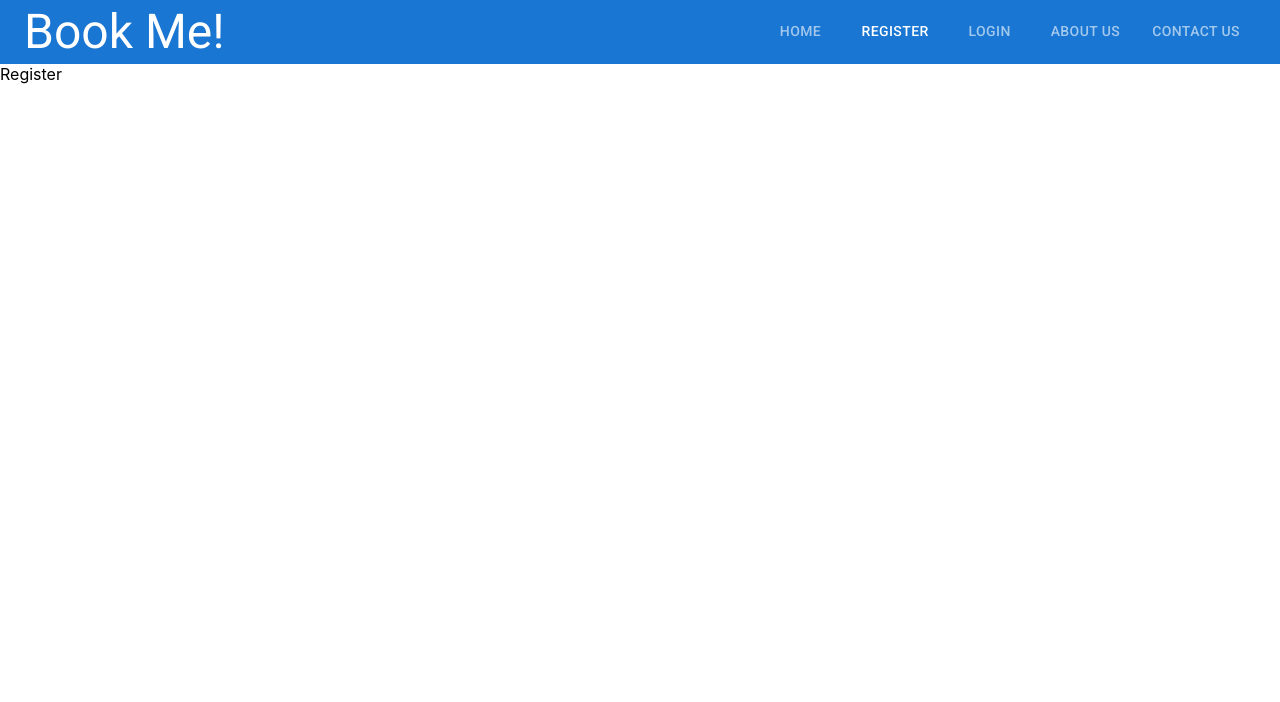
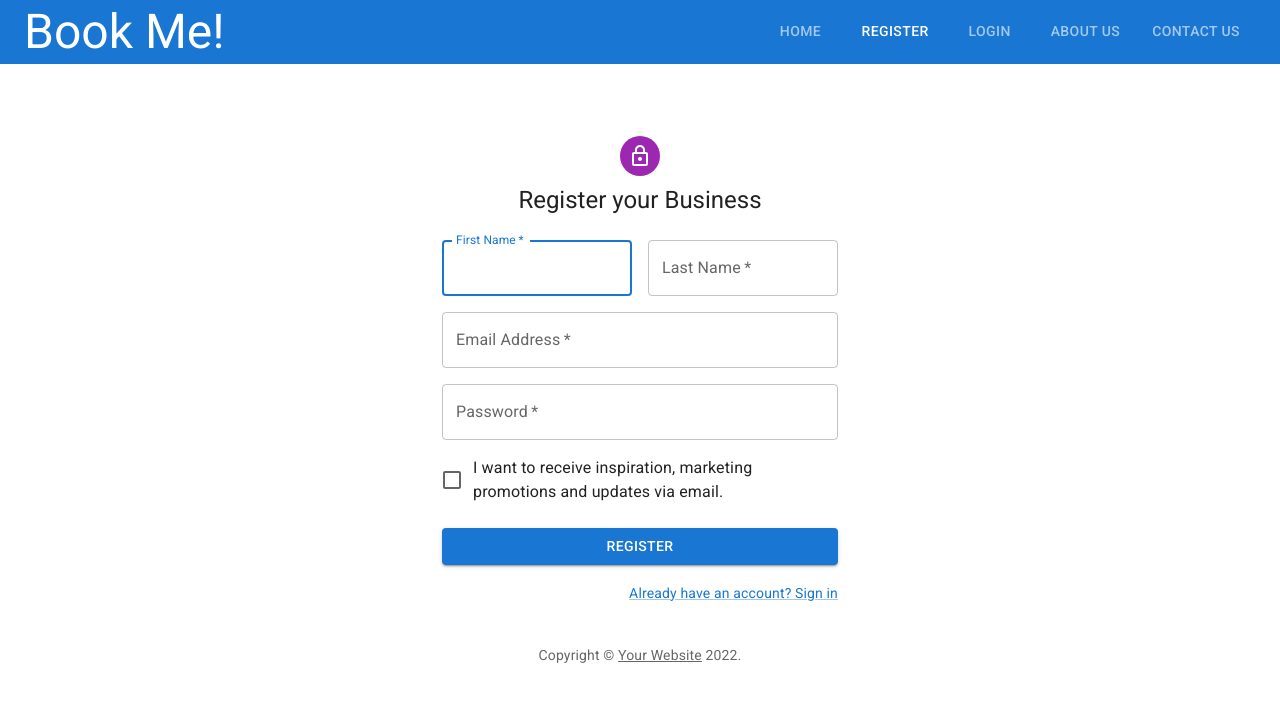
Before and after one commit to keithwv/codebusters, a React (Create React App) app in the folder client/: page /Register in a window 1280 px wide. Shown: the top 702 px of the page. Built offline with nearby package versions, Linux system fonts and the light colour scheme.

Commit message:
added raw registration for business

```diff
--- a/client/src/App.js
+++ b/client/src/App.js
@@ -3,14 +3,17 @@ import { ThemeProvider } from "@material-ui/styles";
 import Header from "./Components/User Interface/Header";
 import theme from "./Components/User Interface/Theme";
 import { Route, Routes } from "react-router-dom";
+// import UserType from "./Components/User Type/UserType";
+import RegisterBusiness from "./Components/Register/RegisterBusiness";
 
 function App(props) {
   return (
     <ThemeProvider theme={theme}>
       <Header />
+      {/* <UserType /> */}
       <Routes>
         <Route path='/' element={<div>Home</div>} />
-          <Route path='/Register' element={<div>Register</div>} />
+        <Route path='/Register' element={<RegisterBusiness />} />
         <Route path='/Login' element={<div>Login</div>} />
         <Route path='/AboutUs' element={<div>About Us</div>} />
         <Route path='/ContactUs' element={<div>Contact us</div>} />
--- /dev/null
+++ b/client/src/Components/Register/RegisterBusiness.js
@@ -0,0 +1,137 @@
+import * as React from 'react';
+import Avatar from '@mui/material/Avatar';
+import Button from '@mui/material/Button';
+import CssBaseline from '@mui/material/CssBaseline';
+import TextField from '@mui/material/TextField';
+import FormControlLabel from '@mui/material/FormControlLabel';
+import Checkbox from '@mui/material/Checkbox';
+import Link from '@mui/material/Link';
+import Grid from '@mui/material/Grid';
+import Box from '@mui/material/Box';
+import LockOutlinedIcon from '@mui/icons-material/LockOutlined';
+import Typography from '@mui/material/Typography';
+import Container from '@mui/material/Container';
+import { createTheme, ThemeProvider } from '@mui/material/styles';
+
+function Copyright(props) {
+  return (
+    <Typography variant="body2" color="text.secondary" align="center" {...props}>
+      {'Copyright © '}
+      <Link color="inherit" href="https://mui.com/">
+        Your Website
+      </Link>{' '}
+      {new Date().getFullYear()}
+      {'.'}
+    </Typography>
+  );
+}
+
+const theme = createTheme();
+const register = function () {
+  console.log ("Registration completed")
+
+}
+
+export default function RegisterBusiness() {
+  const handleSubmit = (event) => {
+    event.preventDefault();
+    const data = new FormData(event.currentTarget);
+    // eslint-disable-next-line no-console
+    console.log({
+      email: data.get('email'),
+      password: data.get('password'),
+    });
+  };
+
+  return (
+    <ThemeProvider theme={theme}>
+      <Container component="main" maxWidth="xs">
+        <CssBaseline />
+        <Box
+          sx={{
+            marginTop: 8,
+            display: 'flex',
+            flexDirection: 'column',
+            alignItems: 'center',
+          }}
+        >
+          <Avatar sx={{ m: 1, bgcolor: 'secondary.main' }}>
+            <LockOutlinedIcon />
+          </Avatar>
+          <Typography component="h1" variant="h5">
+            Register your Business
+          </Typography>
+          <Box component="form" noValidate onSubmit={handleSubmit} sx={{ mt: 3 }}>
+            <Grid container spacing={2}>
+              <Grid item xs={12} sm={6}>
+                <TextField
+                  autoComplete="given-name"
+                  name="firstName"
+                  required
+                  fullWidth
+                  id="firstName"
+                  label="First Name"
+                  autoFocus
+                />
+              </Grid>
+              <Grid item xs={12} sm={6}>
+                <TextField
+                  required
+                  fullWidth
+                  id="lastName"
+                  label="Last Name"
+                  name="lastName"
+                  autoComplete="family-name"
+                />
+              </Grid>
+              <Grid item xs={12}>
+                <TextField
+                  required
+                  fullWidth
+                  id="email"
+                  label="Email Address"
+                  name="email"
+                  autoComplete="email"
+                />
+              </Grid>
+              <Grid item xs={12}>
+                <TextField
+                  required
+                  fullWidth
+                  name="password"
+                  label="Password"
+                  type="password"
+                  id="password"
+                  autoComplete="new-password"
+                />
+              </Grid>
+              <Grid item xs={12}>
+                <FormControlLabel
+                  control={<Checkbox value="allowExtraEmails" color="primary" />}
+                  label="I want to receive inspiration, marketing promotions and updates via email."
+                />
+              </Grid>
+            </Grid>
+            <Button
+              type="submit"
+              fullWidth
+              variant="contained"
+              sx={{ mt: 3, mb: 2 }}
+              onClick={register}
+            >
+              Register
+            </Button>
+            <Grid container justifyContent="flex-end">
+              <Grid item>
+                <Link href="#" variant="body2">
+                  Already have an account? Sign in
+                </Link>
+              </Grid>
+            </Grid>
+          </Box>
+        </Box>
+        <Copyright sx={{ mt: 5 }} />
+      </Container>
+    </ThemeProvider>
+  );
+}
--- /dev/null
+++ b/client/src/Components/User Type/UserType.js
@@ -0,0 +1,12 @@
+// import React from "react";
+// import { Select, MenuItem } from '@material-ui/core';
+
+// const UserType = () => {
+//     return (
+//         <Select>
+//             <MenuItem>Hello</MenuItem>
+//         </Select>
+//     )
+// }
+
+// export default UserType
```
Also changed, not shown: client/src/Components/Register/RegisterClient.js (added). Lines whose indentation alone changed are shown as unchanged.
